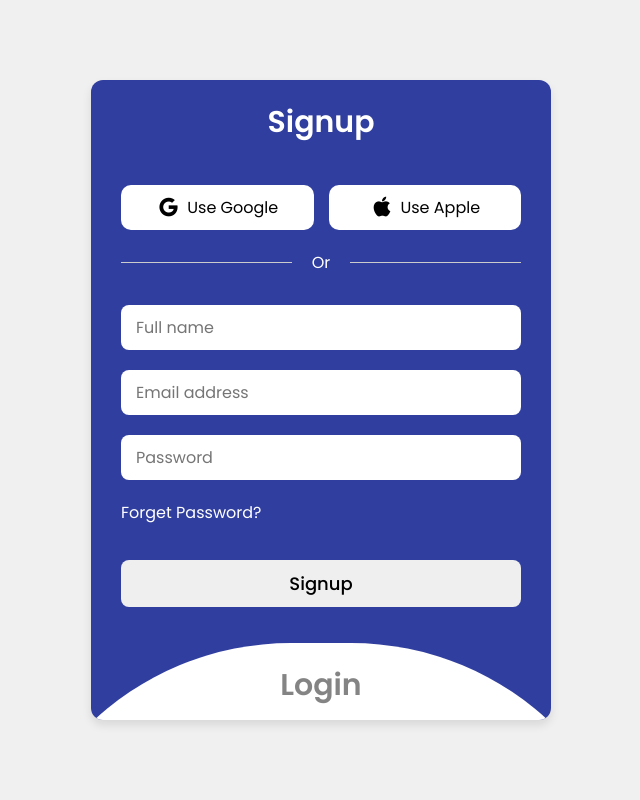
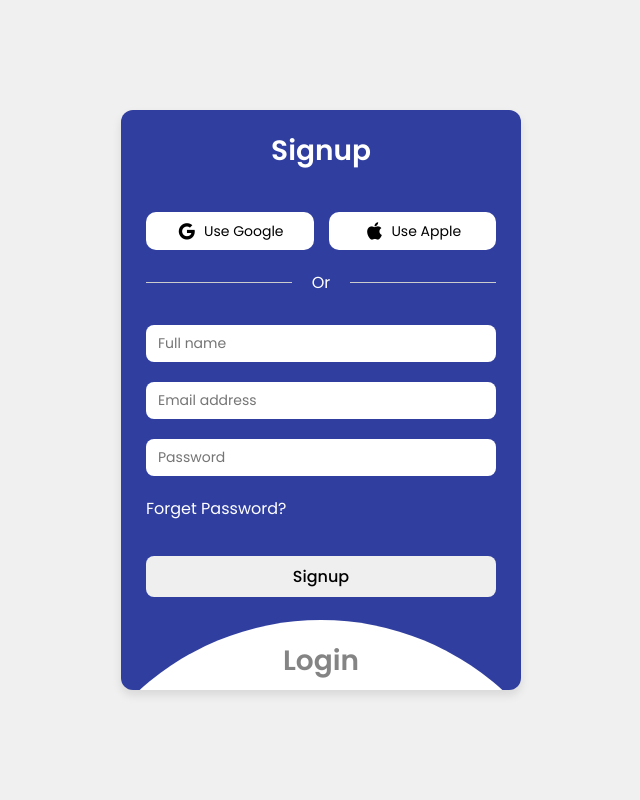
Before and after one commit to ashrafulalam005/Animated-login-page-with-html-css-javascript, a plain HTML site: page index.html in a window 1280 px wide. Shown: the whole page, without its empty margins (319-959 px from the left). Drawn offline with nearby package versions, Linux system fonts and the light colour scheme.

Commit message:
Update style.css

```diff
--- a/style.css
+++ b/style.css
@@ -21,10 +21,10 @@ body {
 
 .container {
   position: relative;
-  width: 460px;
-  height: 640px;
+  width: 400px; /* reduced from 460px */
+  height: 580px; /* reduced from 640px */
   border-radius: 12px;
-  padding: 20px 30px 120px;
+  padding: 20px 25px 100px; /* adjusted padding */
   background: #303f9f;
   box-shadow: 0 5px 10px rgba(0, 0, 0, 0.1);
   overflow: hidden;
@@ -35,8 +35,8 @@ body {
   left: 50%;
   bottom: -88%;
   transform: translateX(-50%);
-  width: calc(100% + 180px);
-  padding: 20px 140px;
+  width: calc(100% + 140px); /* reduced from 180px */
+  padding: 20px 100px; /* reduced padding */
   background: #fff;
   border-radius: 290px;
   height: 100%;
@@ -45,7 +45,7 @@ body {
 
 .login-section header,
 .signup-section header {
-  font-size: 30px;
+  font-size: 28px; /* reduced from 30px */
   text-align: center;
   color: #fff;
   font-weight: 600;
@@ -66,11 +66,11 @@ body {
 
 .social-buttons button {
   width: 100%;
-  padding: 10px;
+  padding: 8px; /* reduced padding */
   background: #fff;
   border: none;
   border-radius: 10px;
-  font-size: 16px;
+  font-size: 14px; /* reduced font size */
   display: flex;
   align-items: center;
   justify-content: center;
@@ -84,7 +84,7 @@ body {
 
 .login-section .social-buttons button i,
 .signup-section .social-buttons button i {
-  font-size: 25px;
+  font-size: 22px; /* reduced icon size */
 }
 
 .separator {
@@ -118,8 +118,8 @@ body {
 form input {
   outline: none;
   border: none;
-  padding: 10px 15px;
-  font-size: 16px;
+  padding: 8px 12px; /* reduced padding */
+  font-size: 14px; /* reduced font size */
   color: #333;
   font-weight: 400;
   border-radius: 8px;
@@ -141,9 +141,9 @@ form a {
 form .btn {
   margin-top: 15px;
   border: none;
-  padding: 10px 15px;
+  padding: 8px 12px; /* reduced padding */
   border-radius: 8px;
-  font-size: 18px;
+  font-size: 16px; /* reduced font size */
   font-weight: 500;
   cursor: pointer;
 }
```
